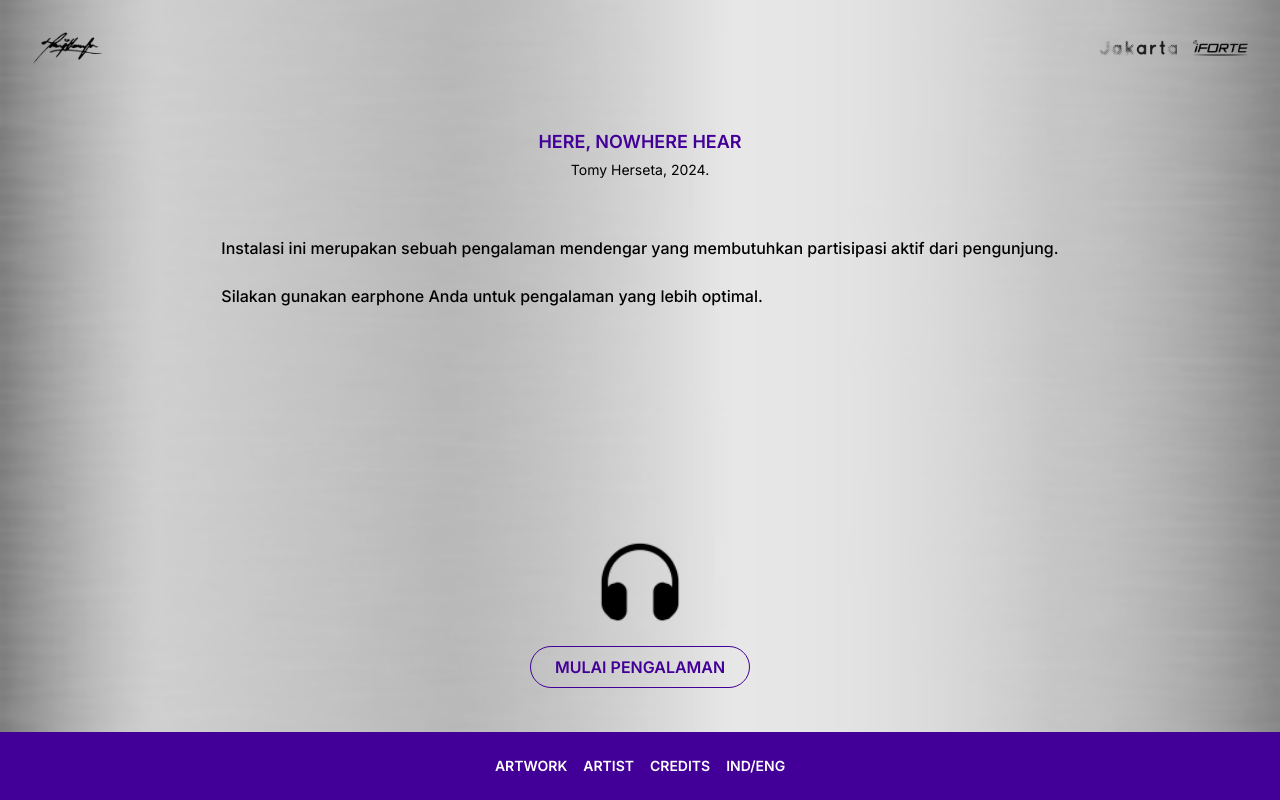
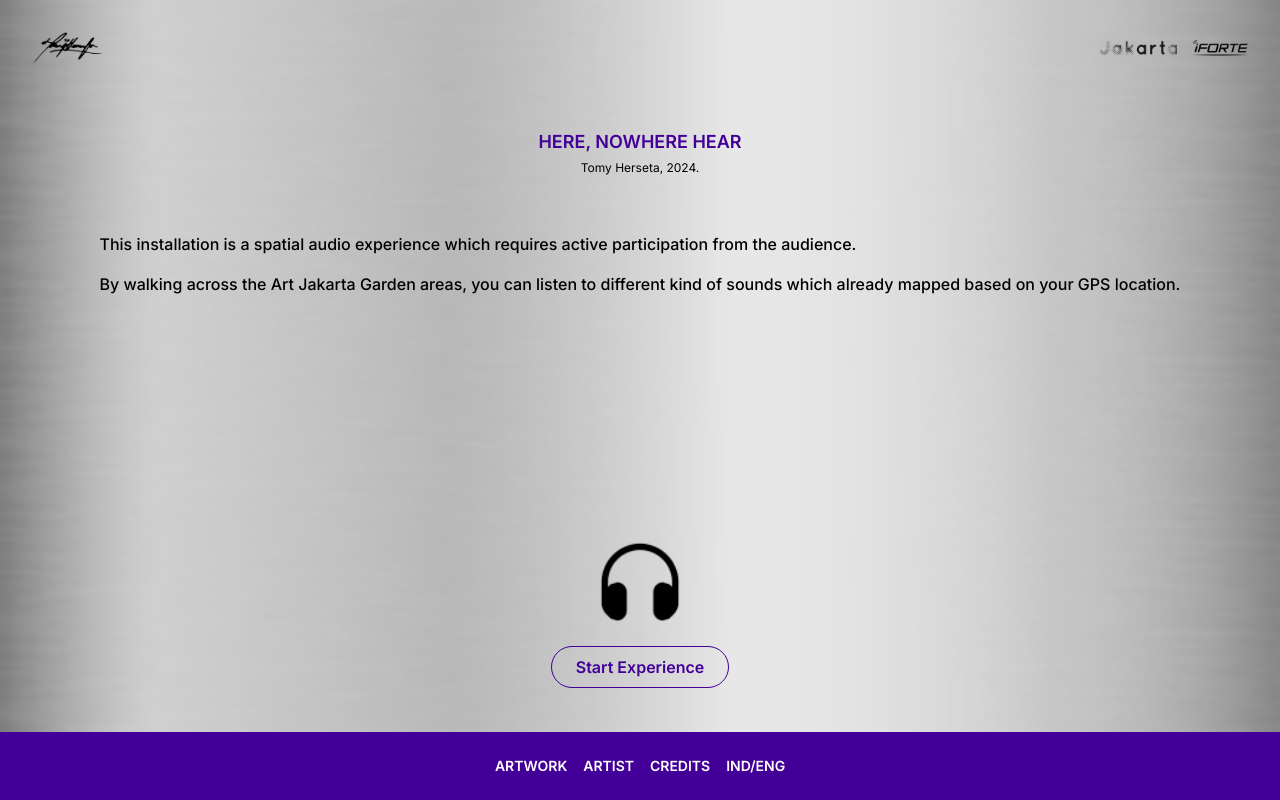
Before and after one commit to alwirifa/geoLocation, a Next.js app: page / in a window 1280 px wide. Built offline with nearby package versions, Linux system fonts and the light colour scheme.

Commit message:
tes map baru

```diff
--- a/app/data.ts
+++ b/app/data.ts
@@ -1,4 +1,7 @@
 export const idData = {
+  home1: 'Instalasi ini adalah pengalaman audio spasial yang membutuhkan partisipasi aktif dari para penonton.',
+  home2: 'Dengan berjalan melintasi area Taman Seni Jakarta, Anda dapat mendengarkan berbagai jenis suara yang sudah dipetakan berdasarkan lokasi GPS Anda',
+  button: 'Mulai Pengalaman',
   artwork1: 'Di era di mana konektivitas digital menjadi yang utama, "Kami Mendengar Anda di Sini dan di Sana" muncul sebagai eksplorasi tentang efek polarisasi internet terhadap masyarakat, terutama ditonjolkan dalam atmosfer panas pemilihan presiden Indonesia yang akan datang. Instalasi suara spasial ini menyelami kebisingan media sosial, mengubahnya menjadi pengalaman auditori yang mendalam yang mencakup kekacauan dan ketidaksepakatan dari percakapan online.',
   artwork2: 'Instalasi ini menggarisbawahi perpecahan sosial yang diperbesar oleh internet. Saat pengunjung masuk ke ruang tersebut, mereka dikelilingi oleh hiruk pikuk suara yang berasal dari berbagai arah, mencerminkan aliran pendapat, debat, dan bentrokan yang tak henti-hentinya yang ditandai oleh interaksi digital. Kekacauan auditori ini tidak hanya mencerminkan keragaman pandangan tetapi juga sifat yang mendominasi dari komunikasi digital di era yang dipenuhi politik. Ini menyajikan manifestasi sensori dari kesenjangan digital, di mana faksi-faksi ideologis terhubung dan terputus, terlibat dalam perselisihan virtual. Elemen interaktif mengundang peserta untuk berkontribusi pada lanskap suara yang berkembang, melambangkan sifat partisipatif namun seringkali memecah belah dari media sosial.',
   artist1: 'Tomy Herseta (lahir 1992) adalah seorang desainer, direktur kreatif, musisi elektronik, dan dosen. Metodenya dalam bekerja, mengajar, dan mengarahkan selalu berada dalam ranah interdisipliner dengan menggunakan pendekatan spasial sebagai fondasi intinya. Ia meraih gelar sarjana dalam Desain Interior dari Institut Teknologi Bandung dan gelar magister dalam Seni Seni Pertunjukan dari HKU University of the Arts Utrecht.\n\n',
@@ -7,6 +10,9 @@ export const idData = {
 };
 
 export const enData = {
+  home1: 'This installation is a spatial audio experience which requires active participation from the audience.',
+  home2: 'By walking across the Art Jakarta Garden areas, you can listen to different kind of sounds which already mapped based on your GPS location.',
+  button: 'Start Experience',
   artwork1: 'In an age where digital connectivity reigns supreme, "We Hear You Here and There" emerges as an exploration of the internet\'s polarizing effects on society, particularly accentuated in the heated atmosphere of Indonesia\'s upcoming presidential elections. This spatial sound installation delves into the cacophony of social media, transforming it into an immersive auditory experience that encapsulates the chaos and discord of online discourse.',
   artwork2: 'The installation underscores the societal schisms amplified by the internet. As visitors step into the space, they are enveloped in a whirlwind of voices and sounds emanating from various directions, mirroring the relentless stream of opinions, debates, and clashes that characterize digital interactions. This auditory chaos not only reflects the diversity of views but also the overwhelming nature of digital communication in a politically charged era. It presents a sensory manifestation of the digital divide, where ideological factions are both connected and disconnected, engaged in virtual disputes. Interactive elements invite attendees to contribute to the evolving soundscape, symbolizing the participatory yet often divisive nature of social media.',
   artist1: 'Tomy Herseta (b. 1992) is a designer, creative director, electronic musician and lecturer. His method in working, teaching and directing is always in the realm of interdisciplinarity by using spatial approach as his core foundation. He earned his bachelor in Interior Design from Institut Teknologi Bandung and master in Scenography from HKU University of the Arts Utrecht.',
--- a/app/page.tsx
+++ b/app/page.tsx
@@ -3,6 +3,10 @@
 import React, { useEffect, useState } from 'react';
 import Navbar from './components/Navbar';
 import YouTube from "react-youtube";
+
+import { enData, idData } from './data';
+import { useGlobalContext } from './context/store';
+
 
 
 interface UserLocation {
@@ -19,6 +23,10 @@ interface GeofenceArea {
   videoId: string;
 }
 
+
+
+
+
 const Page = () => {
   const [experienceStarted, setExperienceStarted] = useState(false);
   const [userLocation, setUserLocation] = useState<UserLocation | null>(null);
@@ -27,6 +35,10 @@ const Page = () => {
   const [isPlaying, setIsPlaying] = useState(false);
   const [player, setPlayer] = useState<any>(null);
   const [currentAreaIndex, setCurrentAreaIndex] = useState<number | null>(null);
+
+  const { language, toggleLanguage } = useGlobalContext();
+  const data = language === 'en' ? enData : idData;
+
 
   const geofenceAreas: GeofenceArea[] = [
 
@@ -160,19 +172,22 @@ const Page = () => {
 
             <div className='flex flex-col justify-center items-center gap-1'>
               <p className='text-lg text-purple font-semibold'>HERE, NOWHERE HEAR</p>
-              <p className='text-sm'>Tomy Herseta, 2024.</p>
+              <p className='text-xs'>Tomy Herseta, 2024.</p>
             </div>
 
-            <p className='text-justify p-8 mt-6 font-medium'>
-              Instalasi ini merupakan sebuah pengalaman mendengar yang membutuhkan partisipasi aktif dari pengunjung. <br /><br />
-
-              Silakan gunakan earphone Anda untuk pengalaman yang lebih optimal.
-            </p>
+            <div className='flex flex-col gap-4 p-8 mt-6 '>
+              <p className='text-justify font-medium'>
+                {data.home1}
+              </p>
+              <p className='text-justify font-medium'>
+                {data.home2}
+              </p>
+            </div>
           </div>
         ) : (
 
           <div className="flex flex-col gap-4 items-center  pt-[16svh]">
-            <div className="relative h-[250px] w-[250px] border-2 border-black">
+            {/* <div className="relative h-[250px] w-[250px] border-2 border-black">
               <div className='absolute top-0 left-0 p-4 border-2 border-green-500 flex justify-center items-center'>
                 <p>Area </p>
                 <div className={`bg-red-500 h-4 w-4 rounded-full animate-ping absolute ${currentAreaIndex === 0 ? 'visible' : 'hidden'}`} />
@@ -189,8 +204,32 @@ const Page = () => {
                 <p>Area </p>
                 <div className={`bg-red-500 h-4 w-4 rounded-full animate-ping absolute ${currentAreaIndex === 3 ? 'visible' : 'hidden'}`} />
               </div>
+            </div> */}
+
+
+            <div className='flex flex-col justify-center items-center gap-1'>
+              <p className='text-lg text-purple font-semibold'>HERE, NOWHERE HEAR</p>
+              <p className='text-xs'>Tomy Herseta, 2024.</p>
+            </div>
+            <div className='relative'>
+              <div className='bg-purple  flex justify-end items-center px-3 py-1 absolute top-0 w-full'>
+                <img src="/images/close.png" className='h-[30px] w-[30px]' alt="" onClick={() => { setExperienceStarted(false) }} />
+              </div>
+              <img src="/images/map.png" alt="" className='h-auto w-[300px]' />
+              <div className='bg-purple  flex justify-between items-center p-2 px-4 absolute bottom-0 w-full'>
+                {currentAreaIndex !== null ? (
+                  <p className="text-white font-semibold">AUDIO {currentAreaIndex}</p>
+                ) : (
+                  <p className="text-white font-semibold">OUT OF AREA</p>
+                )}
+                <div>
+                  <img src="/images/audio.png" alt="" className='h-6 w-6' />
+                </div>
+              </div>
             </div>
 
+
+            {/*
             {currentAreaIndex !== null ? (
               <p className="mt-4 font-semibold">You are currently inside geofence area </p>
             ) : (
@@ -207,7 +246,7 @@ const Page = () => {
                   opts={{ height: "100", width: "100", controls: 0, autoplay: 0 }}
                 />
               ))}
-            </div>
+            </div> */}
           </div>
 
         )
@@ -216,18 +255,18 @@ const Page = () => {
         {experienceStarted ? (
 
           <div className='absolute w-full bottom-[14svh] flex flex-col gap-4 justify-center items-center'>
-            <img src="/images/headphones.png" alt="" className='h-24 w-24' />
+            {/* <img src="/images/headphones.png" alt="" className='h-24 w-24' />
 
             <button className='border border-purple text-purple font-semibold px-6 py-2 rounded-full max-w-max' onClick={stopWatchUserLocation}>
               BERHENTI MENDENGARKAN
-            </button>
+            </button> */}
           </div>
         ) : (
           <div className='absolute w-full bottom-[14svh] flex flex-col gap-4 justify-center items-center'>
             <img src="/images/headphones.png" alt="" className='h-24 w-24' />
 
             <button className='border border-purple text-purple font-semibold px-6 py-2 rounded-full max-w-max' onClick={watchUserLocation}>
-              MULAI PENGALAMAN
+             {data.button}
             </button>
           </div>
         )}
```
